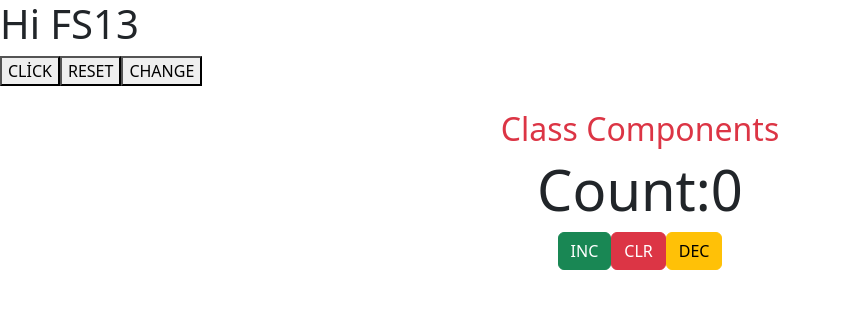
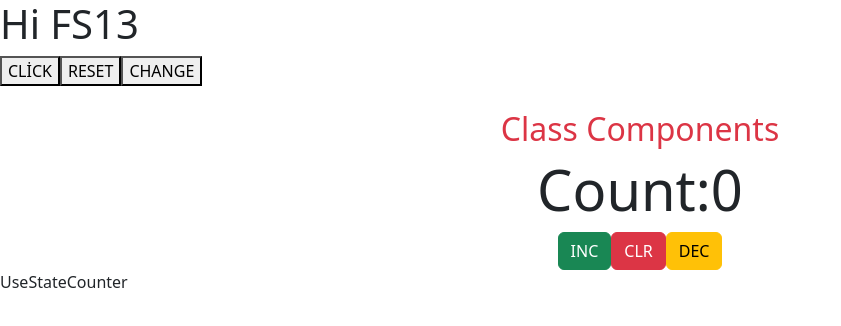
Before and after one commit to nurantezer/react, a React (Create React App) app in the folder 04_events-useStateHook/: page / in a window 1280 px wide. Shown: the top 326 px of the page, without its empty margins (0-841 px from the left). Built offline with nearby package versions, Linux system fonts and the light colour scheme.

Commit message:
usestate

```diff
--- a/04_events-useStateHook/src/App.js
+++ b/04_events-useStateHook/src/App.js
@@ -1,11 +1,13 @@
 import Event from "./components/1-events/Event"
 import Counter from "./components/Counter"
+import UseStateCounter from "./components/UseStateCounter"
 
 function App() {
   return (
     <div>
       <Event/>
       <Counter/>
+      <UseStateCounter/>
     </div>
   )
 }
--- /dev/null
+++ b/04_events-useStateHook/src/components/UseStateCounter.jsx
@@ -0,0 +1,9 @@
+import {useState} from 'react'
+
+const UseStateCounter = () => {
+  return (
+    <div>UseStateCounter</div>
+  )
+}
+
+export default UseStateCounter
```
